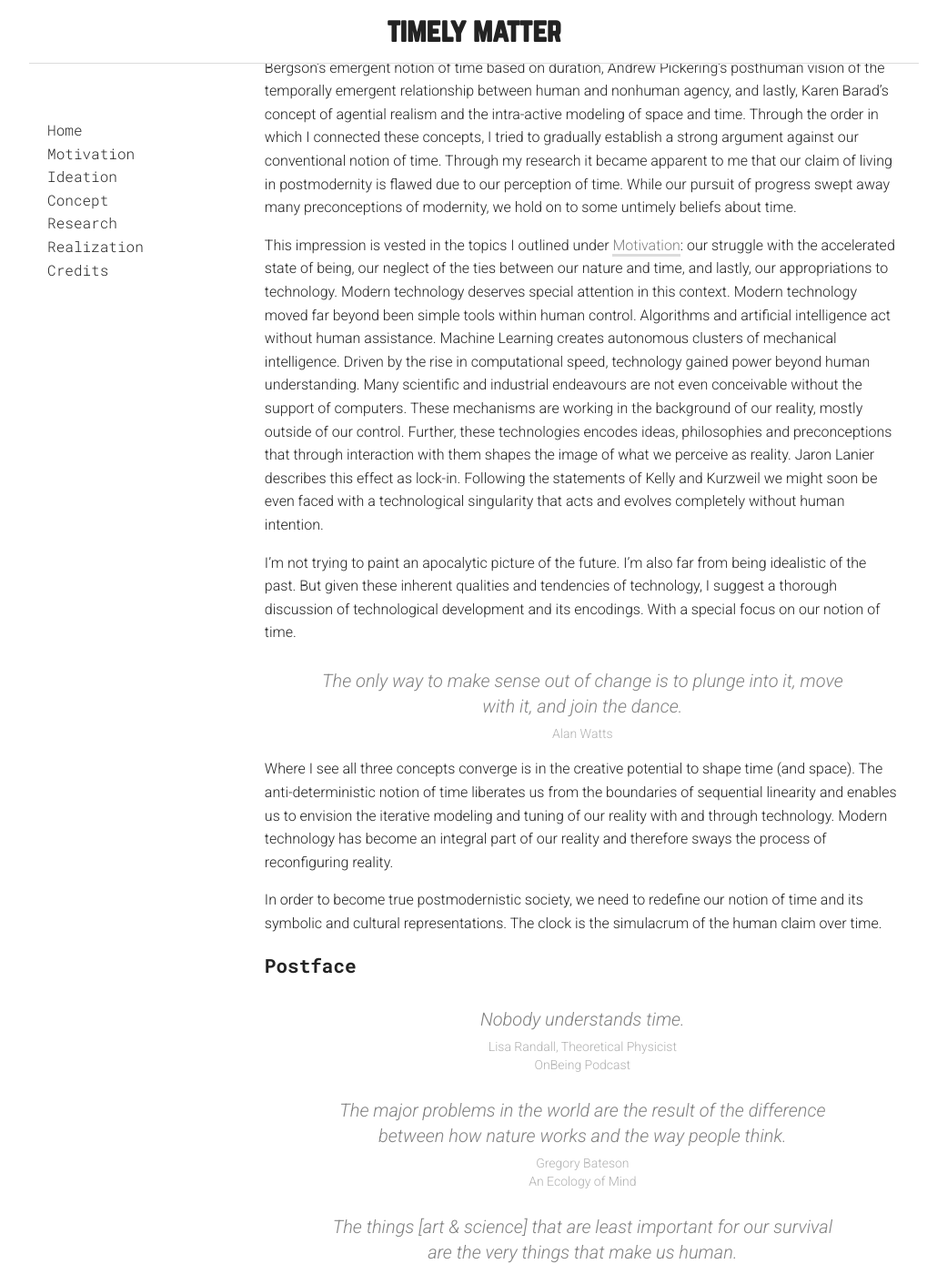
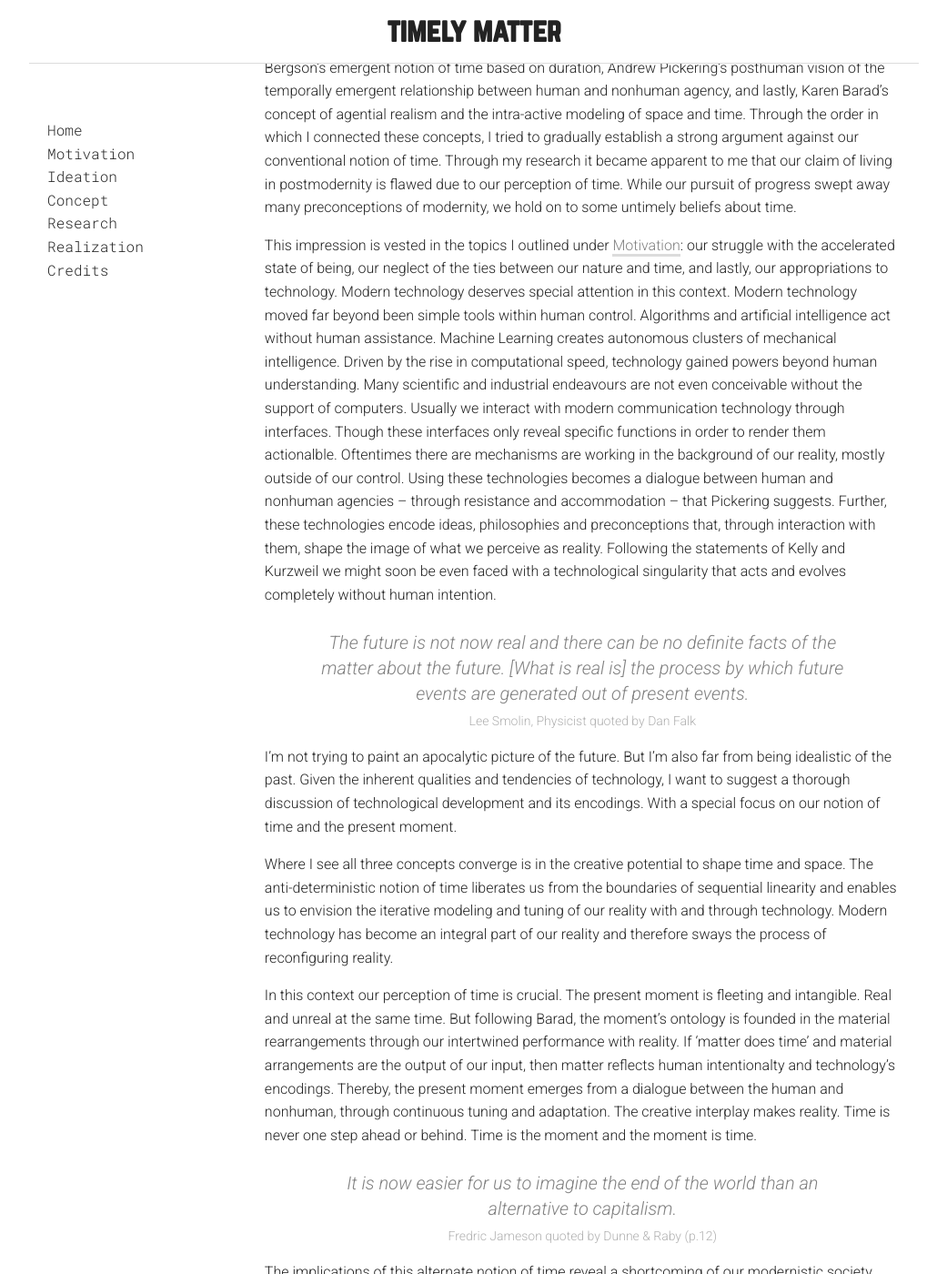
Before and after one commit to davidbeermann/timely-matter, a Jekyll site: the page built from concept/index.md, in a window 1280 px wide and 1400 px high, scrolled down 10123 px. Shown: the whole window at 91% size, without its empty margins (119-1160 px from the left). Built offline with Jekyll 4.4.1, drawn with Linux system fonts in a browser that asks for light colours; some of the changed text lies outside the part shown.

Commit message:
finished draft of conclusion

```diff
--- a/concept/index.md
+++ b/concept/index.md
@@ -175,17 +175,27 @@
 In the previous sections I outlined several arguments against our preconceived notion of time: Henri Bergson's emergent notion of time based on duration, Andrew Pickering's posthuman vision
 of the temporally emergent relationship between human and nonhuman agency, and lastly, Karen Barad's concept of agential realism and the intra-active modeling of space and time. Through the order in which I connected these concepts, I tried to gradually establish a strong argument against our conventional notion of time. Through my research it became apparent to me that our claim of living in postmodernity is flawed due to our perception of time. While our pursuit of progress swept away many preconceptions of modernity, we hold on to some untimely beliefs about time.
 
-This impression is vested in the topics I outlined under [Motivation]({{ "/motivation/" | prepend: site.baseurl }}): our struggle with the accelerated state of being, our neglect of the ties between our nature and time, and lastly, our appropriations to technology. Modern technology deserves special attention in this context. Modern technology moved far beyond been simple tools within human control. Algorithms and artificial intelligence act without human assistance. Machine Learning creates autonomous clusters of mechanical intelligence. Driven by the rise in computational speed, technology gained power beyond human understanding. Many scientific and industrial endeavours are not even conceivable without the support of computers. These mechanisms are working in the background of our reality, mostly outside of our control. Further, these technologies encodes ideas, philosophies and preconceptions that through interaction with them shapes the image of what we perceive as reality. Jaron Lanier describes this effect as lock-in. Following the statements of Kelly and Kurzweil we might soon be even faced with a technological singularity that acts and evolves completely without human intention.
+This impression is vested in the topics I outlined under [Motivation]({{ "/motivation/" | prepend: site.baseurl }}): our struggle with the accelerated state of being, our neglect of the ties between our nature and time, and lastly, our appropriations to technology. Modern technology deserves special attention in this context. Modern technology moved far beyond been simple tools within human control. Algorithms and artificial intelligence act without human assistance. Machine Learning creates autonomous clusters of mechanical intelligence. Driven by the rise in computational speed, technology gained powers beyond human understanding. Many scientific and industrial endeavours are not even conceivable without the support of computers. Usually we interact with modern communication technology through interfaces. Though these interfaces only reveal specific functions in order to render them actionalble. Oftentimes there are mechanisms are working in the background of our reality, mostly outside of our control. Using these technologies becomes a dialogue between human and nonhuman agencies – through resistance and accommodation – that Pickering suggests. Further, these technologies encode ideas, philosophies and preconceptions that, through interaction with them, shape the image of what we perceive as reality. Following the statements of Kelly and Kurzweil we might soon be even faced with a technological singularity that acts and evolves completely without human intention.
 
-I'm not trying to paint an apocalytic picture of the future. I'm also far from being idealistic of the past. But given these inherent qualities and tendencies of technology, I suggest a thorough discussion of technological development and its encodings. With a special focus on our notion of time.
+> The future is not now real and there can be no definite facts of the matter about the future. [What is real is] the process by which future events are generated out of present events.
+>
+> Lee Smolin, Physicist
+> quoted by Dan Falk
 
-> The only way to make sense out of change is to plunge into it, move with it, and join the dance.
+I'm not trying to paint an apocalytic picture of the future. But I'm also far from being idealistic of the past. Given the inherent qualities and tendencies of technology, I want to suggest a thorough discussion of technological development and its encodings. With a special focus on our notion of time and the present moment.
+
+Where I see all three concepts converge is in the creative potential to shape time and space. The anti-deterministic notion of time liberates us from the boundaries of sequential linearity and enables us to envision the iterative modeling and tuning of our reality with and through technology. Modern technology has become an integral part of our reality and therefore sways the process of reconfiguring reality.
+
+In this context our perception of time is crucial. The present moment is fleeting and intangible. Real and unreal at the same time. But following Barad, the moment's ontology is founded in the material rearrangements through our intertwined performance with reality. If 'matter does time' and material arrangements are the output of our input, then matter reflects human intentionalty and technology's encodings. Thereby, the present moment emerges from a dialogue between the human and nonhuman, through continuous tuning and adaptation. The creative interplay makes reality. Time is never one step ahead or behind. Time is the moment and the moment is time.
+
+> It is now easier for us to imagine the end of the world than an alternative to capitalism.
 >
-> Alan Watts
+> Fredric Jameson
+> quoted by Dunne & Raby (p.12)
 
-Where I see all three concepts converge is in the creative potential to shape time (and space). The anti-deterministic notion of time liberates us from the boundaries of sequential linearity and enables us to envision the iterative modeling and tuning of our reality with and through technology. Modern technology has become an integral part of our reality and therefore sways the process of reconfiguring reality.
+The implications of this alternate notion of time reveal a shortcoming of our modernistic society. Ever since the industrialization of the early 20th century the clock has been established as the undulating force that propels time forward. The modernist society clocked in and out of time, distributing time between work and life. Capitalism unleashed increased productivity and wealth with little consideration of its future resources and equal distribution. The industrious energy released by the mechanic support quickly introduced the post-isms to our life. We left industrialzation behind and entered post-industrialization. The depletion of natural resources and the changes to our climate instilled a discussion of what might come after capitalism. But post-capitalism is not yet in sight. When transitioning into the 21st century we begang to think of ourselves as postmodernistic. But some paradigms introduced in the past decades remain a ghostly existence nowadays.
 
-In order to become true postmodernistic society, we need to redefine our notion of time and its symbolic and cultural representations. The clock is the simulacrum of the human claim over time.
+Given the ideas introduced in this essay I came to believe that our claim to be postmodernistic is established in many areas of our life. Except for our notion of time. Based on clocks we plan and anticipate a non-existing future. We life towards these moments in order for them to become real. By anticipating a future moment we seek to predetermine its ontology. Clocks provide the map to this unknown arrangement. But ultimately this claim of control over time neglects the creative potential that lies in shaping our reality. In other words, the clock is the simulacrum of the human claim over time. In order to become a truely postmodernistic society, we need to redefine our notion of time and its symbolic and cultural representations. A plunge into the creative interplay of possible material assemblages that emerge in the present moment.
 
 ## Postface
 
@@ -211,13 +221,14 @@
 * Barad, K. (2013). *Ma(r)king Time: Material Entanglements and Re-memberings: Cutting Together-Apart*. In P. R. Carlile, D. Nicolini, A. Langley & H. Tsoukas (Eds.), *How Matter Matters: Objects, Artifacts, and Materiality in Organization Studies* (pp. 16-31). Oxford, UK: Oxford University Press.
 * Bateson, N. (2010). *An Ecology of Mind* [Video file]. Retrieved from http://anecologyofmind.com
 * Bergson, H. (1948). *The Creative Mind*. New York, NY: The Philosophical Library, Inc.
+* Dunne, A. & Raby, F. (2013). *Speculative Everything: Design, Fiction, and Social Dreaming*. Cambridge/London, MA/UK: The MIT Press.
+* Falk, D. (2016, July 25). *The Debate Over Time's Place in the Universe*. Retrieved from http://www.theatlantic.com/science/archive/2016/07/the-debate-over-times-place-in-the-universe/492464/ at 16/10/10 7:01 pm
 * Faulkner, W. (1995). *The sound and the fury*. London, UK: Vintage Random House.
 * Franzen, J. (2015). *Purity*. New York, NY: Farrar, Straus and Giroux.
 * Greenblatt, S. (2011). *The swerve – how the world became modern*. New York/London, US/UK: W. W. Norton & Company, Inc.
 * Levinson, M. (2013). *Particle Fever* [Video file]. Retrieved from http://particlefever.com
 * McCormack, J. & Dorin, A. (2001). *Art, Emergence and the Computational Sublime*. In *Second Iteration [Proceedings of the Second International Conference on Generative Systems in the Electronic Arts, Victoria, Australia, 5-7 December 2001]* pp 67-81. Victoria, Australia: Centre for Electronic Media Art.
-* Parr, A. (2010). *The Deleuze Dictionary – Revised Edition*. Edinburgh. UK: Edinburgh University Press Ltd.
-* Pickering, A. (1995). *The mangle of practice: time, agency, and science*. Chicago/London. US/UK: The University of Chicago Press.
+* Parr, A. (2010). *The Deleuze Dictionary – Revised Edition*. Edinburgh, UK: Edinburgh University Press Ltd.
+* Pickering, A. (1995). *The mangle of practice: time, agency, and science*. Chicago/London, US/UK: The University of Chicago Press.
 * Tippett, K. (Host/Executive Producer). (2015, November 12). *Lisa Randall —
 Dark Matter and the Astounding Interconnectedness of Everything* [Audio podcast]. Retrieved from http://www.onbeing.org/program/lisa-randall-dark-matter-and-the-astounding-interconnectedness-of-everything/8100
-* Watts, A. (1951). *The Wisdom of Insecurity: a message for an age of axiety*. New York, NY: Vintage Books, a division of Random House, Inc. eBook version.
```
